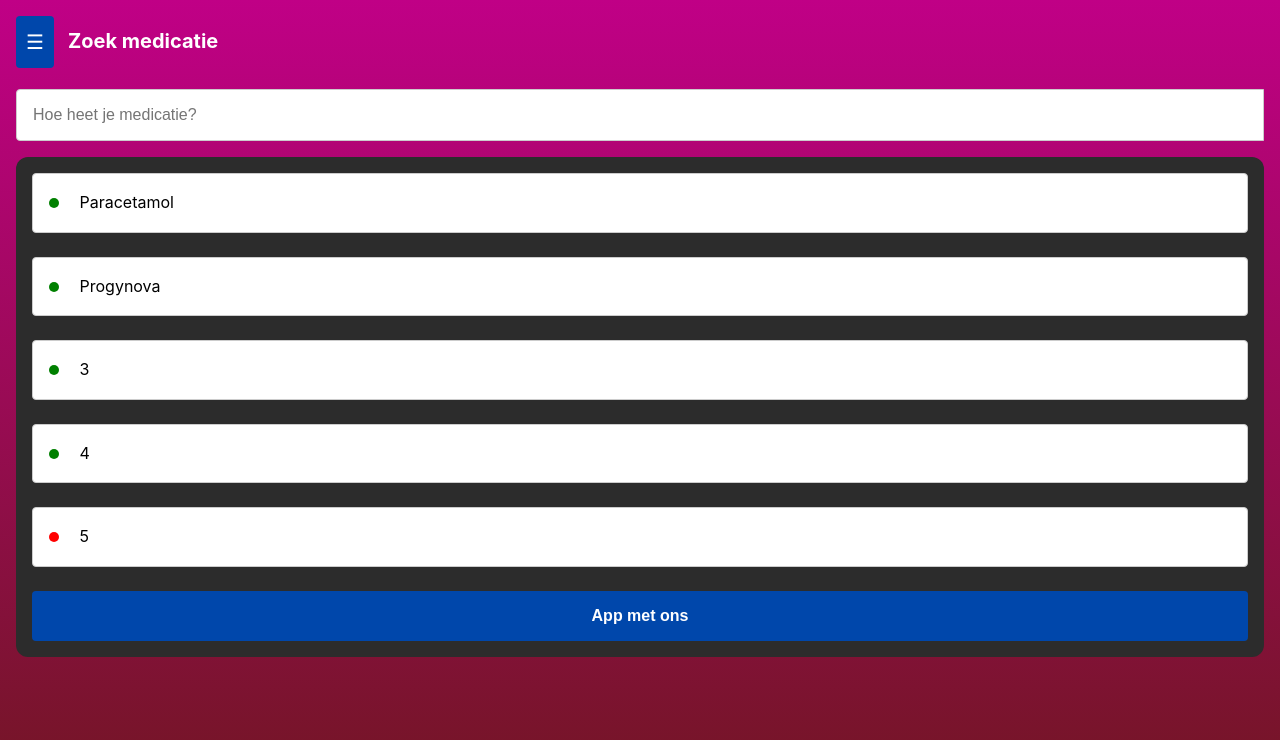
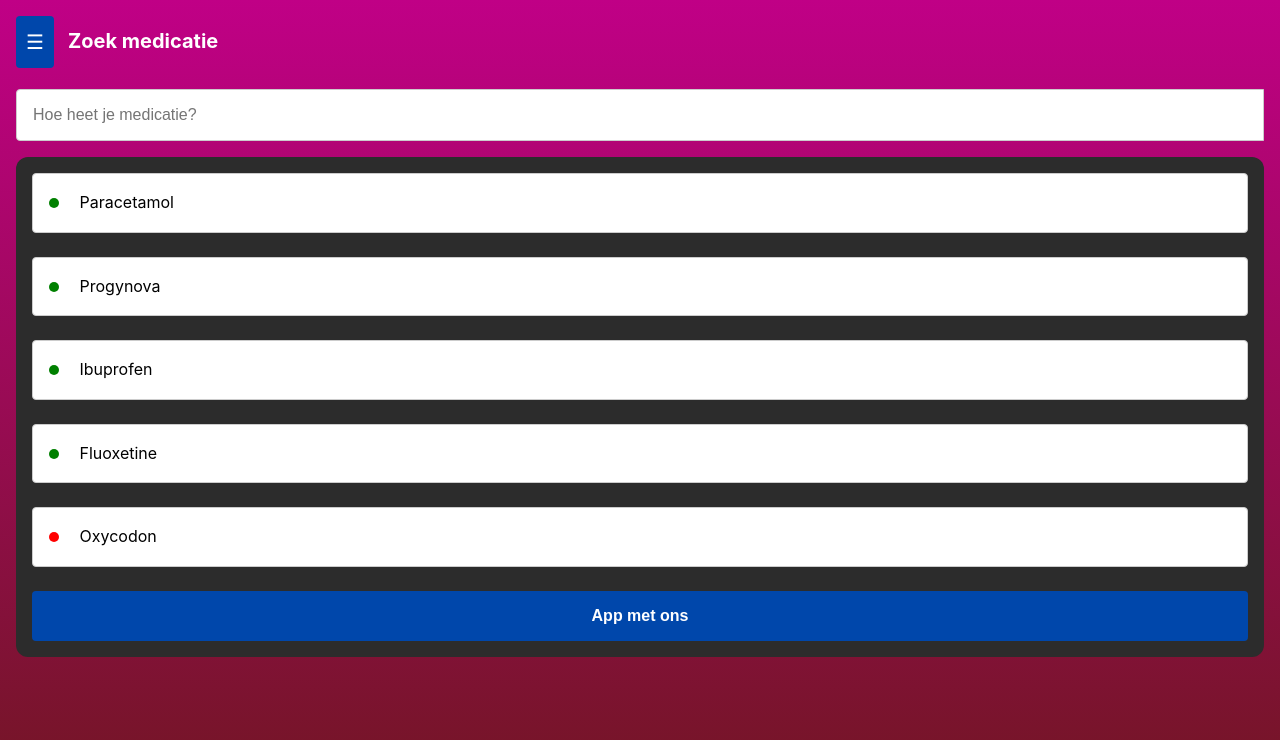
Before and after one commit to robijntje/Sanquin-Landing-Page, a Vue app: page /informatie/magikmetmijnmedicatiedoneren in a window 1280 px wide. Shown: the top 740 px of the page. Built offline with nearby package versions, Linux system fonts and the light colour scheme; a web font is replaced by a local one.

Commit message:
Update MedicationView.vue
Updated medication names.

```diff
--- a/src/views/MedicationView.vue
+++ b/src/views/MedicationView.vue
@@ -32,9 +32,9 @@ export default {
       questionsItems: [
         { text: 'Paracetamol', color: 'green' },
         { text: 'Progynova', color: 'green' },
-        { text: '3', color: 'green' },
-        { text: '4', color: 'green' },
-        { text: '5', color: 'red' }
+        { text: 'Ibuprofen', color: 'green' },
+        { text: 'Fluoxetine', color: 'green' },
+        { text: 'Oxycodon', color: 'red' }
       ]
     };
   },
```
